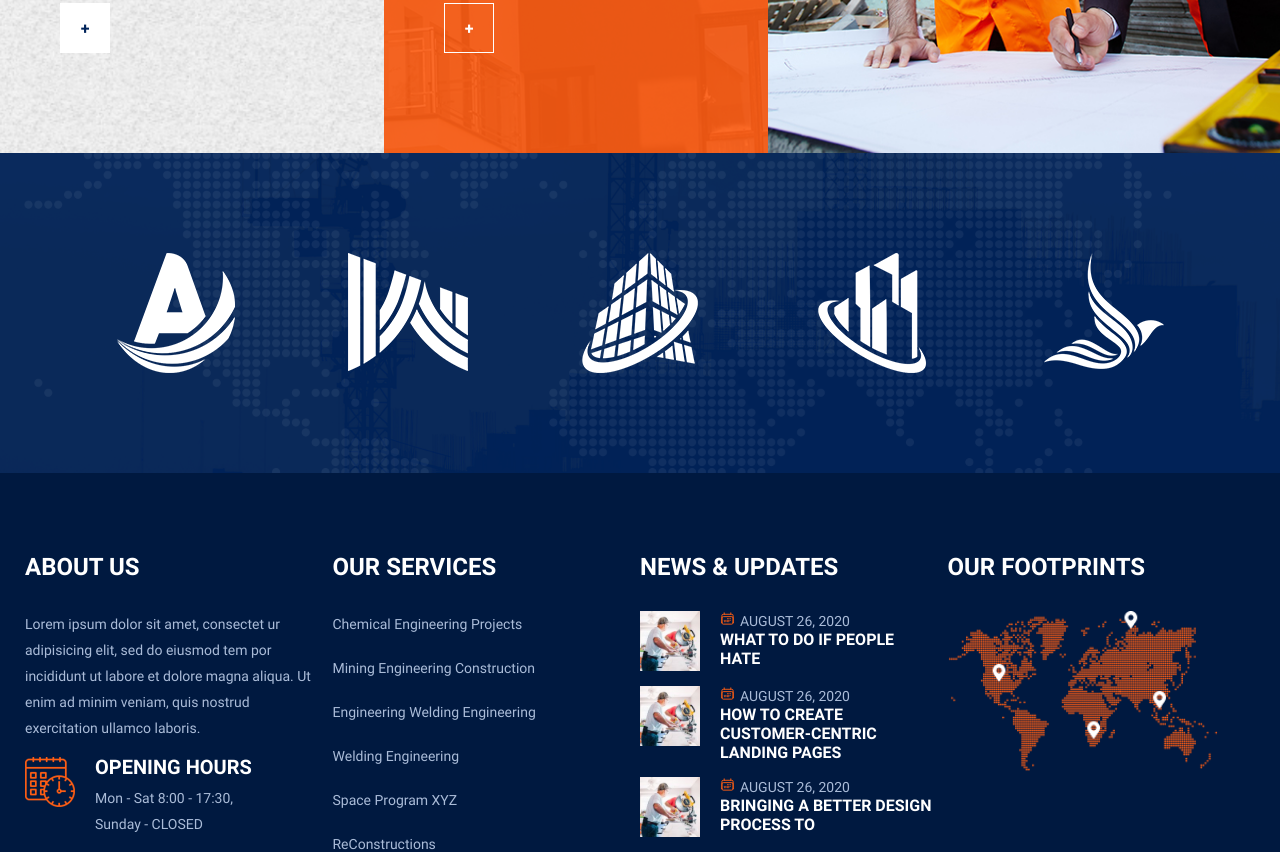
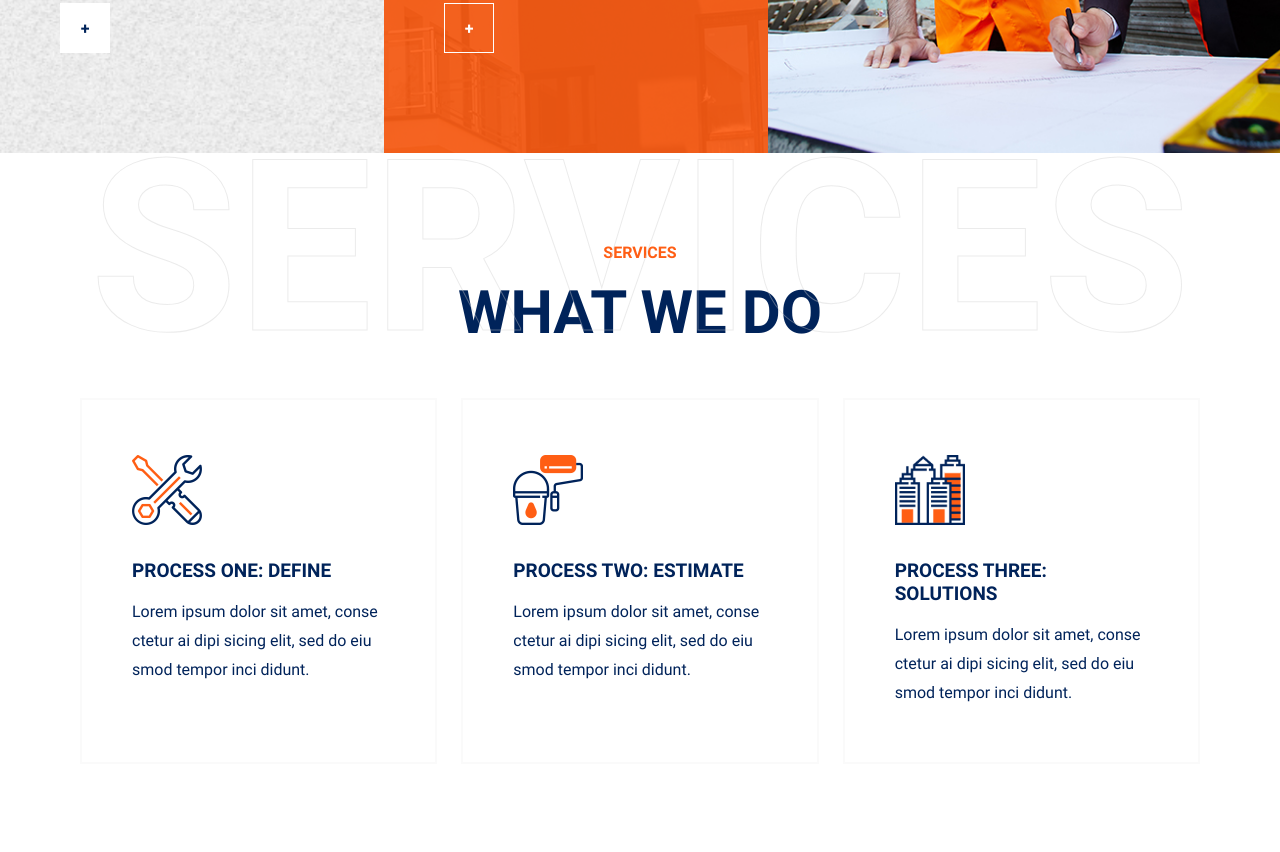
Before and after one commit to NurmuhammadovHojiakbar/scaffold, a React (Vite) app: page /about in a window 1280 px wide. Shown: the part 1160-2012 px from the top of the page. Built offline with nearby package versions, Linux system fonts and the light colour scheme.

Commit message:
add and make about section responsive

```diff
--- /dev/null
+++ b/src/components/about/about-services/index.tsx
@@ -0,0 +1,56 @@
+import Process1 from "@/assets/images/tools.png";
+import Process2 from "@/assets/images/painter-blue.png";
+import Process3 from "@/assets/images/building-white.png";
+
+const AboutServices = () => {
+  const services = [
+    {
+      id: 1,
+      img: Process1,
+      title: "PROCESS ONE: DEFINE",
+      text: "Lorem ipsum dolor sit amet, conse ctetur ai dipi sicing elit, sed do eiu smod tempor inci didunt.",
+    },
+    {
+      id: 2,
+      img: Process2,
+      title: "PROCESS TWO: ESTIMATE",
+      text: "Lorem ipsum dolor sit amet, conse ctetur ai dipi sicing elit, sed do eiu smod tempor inci didunt.",
+    },
+    {
+      id: 3,
+      img: Process3,
+      title: "PROCESS THREE: SOLUTIONS",
+      text: "Lorem ipsum dolor sit amet, conse ctetur ai dipi sicing elit, sed do eiu smod tempor inci didunt.",
+    },
+  ];
+  return (
+    <section className="about-services">
+      <h2 className="about-services__title">Services</h2>
+      <div className="container container-sm about-services__container">
+        <h3 className="title-sm about-services__container-title">Services</h3>
+        <h2 className="title-lg about-services__container-heading">
+          What we do
+        </h2>
+        <div className="about-services__wrapper">
+          <ul className="about-services__list">
+            {services.map((serv) => (
+              <li className="about-services__item">
+                <img
+                  className="about-services__item-img"
+                  src={serv.img}
+                  alt="Process"
+                  width={70}
+                  height={70}
+                />
+                <h4 className="about-services__item-title">{serv.title}</h4>
+                <p className="about-services__item-text">{serv.text}</p>
+              </li>
+            ))}
+          </ul>
+        </div>
+      </div>
+    </section>
+  );
+};
+
+export default AboutServices;
--- a/src/components/about/about.scss
+++ b/src/components/about/about.scss
@@ -0,0 +1,122 @@
+.about-services{
+    position: relative;
+    padding: 90px 0;
+
+    &__title{
+        position: absolute;
+        top: 0;
+        left: 50%;
+        text-transform: uppercase;
+        transform: translate(-50%,-25px);
+        margin: 0;
+        color: transparent;
+        -webkit-text-stroke-width: 1px;
+        -webkit-text-stroke-color: rgba(204, 204, 204, 0.4);
+        font-size: 240px;
+        line-height: 1;
+    }
+
+    &__container{
+        &-title{
+            text-align: center;
+        }
+
+        &-heading{
+            text-align: center;
+        }
+    }
+
+    &__list{
+        display: flex;
+        justify-content: space-between;
+        gap: 24px;
+    }
+
+    &__item{
+        flex-grow: 1;
+        flex-basis: calc(33% - 12px);
+        padding: 55px 50px;
+        border: 2px solid #fafafa;
+        position: relative;
+
+        &::before{
+            content: "";
+            width: 0;
+            height: 5px;
+            position: absolute;
+            top: 0;
+            left: 0;
+            background-color: var(--orange-color);
+            transition: 0.3s;
+        }
+
+        &:hover::before{
+            width: 100%;
+        }
+
+        &-img{
+            margin-bottom: 30px;
+        }
+
+        &-title{
+            margin-top: 0;
+            margin-bottom: 15px;
+            font-size: 19px;
+            text-transform: uppercase;
+            color: var(--blue-color);
+            font-weight: 700;
+        }
+
+        &-text{
+            margin: 0;
+            font-size: 16px;
+            line-height: 29px;
+            font-weight: normal;
+            color: var(--blue-color);
+        }
+    }
+}
+
+@media only screen and (max-width: 1150px) {
+    .about-services{
+        &__title{
+            font-size: 180px;
+            transform: translate(-50%,-18px);
+        }
+    }
+}
+
+@media only screen and (max-width: 1000px) {
+    .about-services{
+        &__list{
+            flex-wrap: wrap;
+        }
+    }
+}
+
+@media only screen and (max-width: 850px) {
+    .about-services{
+        &__title{
+            font-size: 100px;
+            transform: translate(-50%,-10px);
+        }
+    }
+}
+
+
+@media only screen and (max-width: 700px) {
+    .about-services{
+        &__list{
+            flex-direction: column;
+        }
+    }
+}
+
+@media only screen and (max-width: 500px) {
+    .about-services{
+        &__title{
+            font-size: 60px;
+            transform: translate(-50%,-6px);
+        }
+    }
+}
--- a/src/components/about/index.tsx
+++ b/src/components/about/index.tsx
@@ -1 +1,3 @@
 import "./about.scss";
+import AboutServices from "./about-services";
+export { AboutServices };
--- a/src/components/features/features.scss
+++ b/src/components/features/features.scss
@@ -140,7 +140,8 @@
 @media only screen and (max-width: 500px) {
     .features{
         &-title{
-            display: none;
+            font-size: 60px;
+            transform: translate(-50%,-6px);
         }
 
         &-wrapper{
--- a/src/components/header/header.scss
+++ b/src/components/header/header.scss
@@ -12,6 +12,7 @@
         background-color: var(--blue-color);
         box-shadow: 0 3px 6px rgba(0, 0, 0, 0.05);
         padding: 20px 0;
+        z-index: 99;
 
         &::before{
             content: "";
--- a/src/pages/about/index.tsx
+++ b/src/pages/about/index.tsx
@@ -1,6 +1,7 @@
 import { useMemo } from "react";
+import Info from "@/components/info";
 import Contract from "@/components/contracts";
-import Info from "@/components/info";
+import { AboutServices } from "@/components/about";
 import Container from "@/layout/container";
 import Sponsor1 from "@/assets/images/sponsor-1.png";
 import Sponsor2 from "@/assets/images/sponsor-2.png";
@@ -59,6 +60,7 @@ const About = () => {
   return (
     <Container title="About" linksList={links} headerTitle="About">
       <Info itemClass="white" wrapperClass="reverse" />
+      <AboutServices />
       <Contract sliders={sponsors} />
     </Container>
   );
```
Also changed, not shown: src/assets/images/painter-blue.png (added), src/assets/images/tools.png (added).
